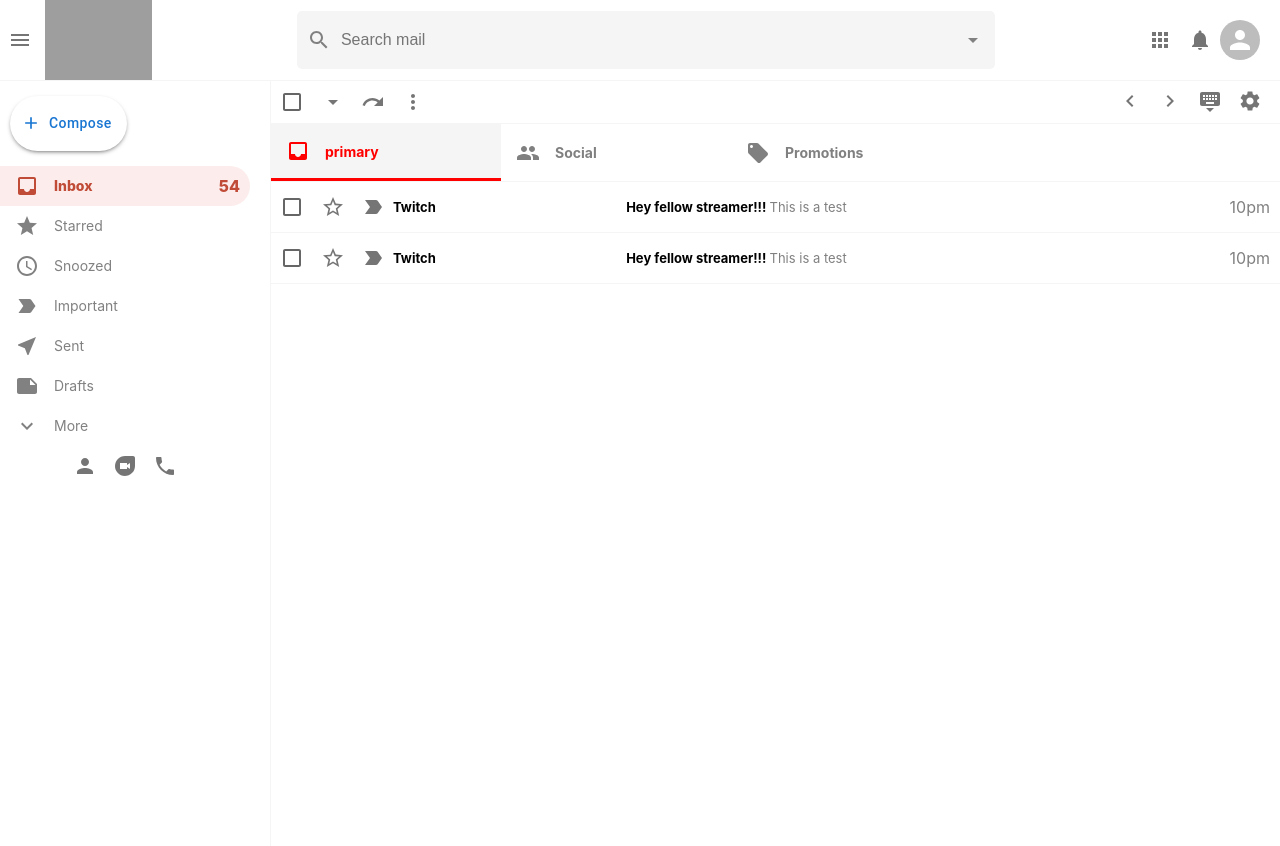
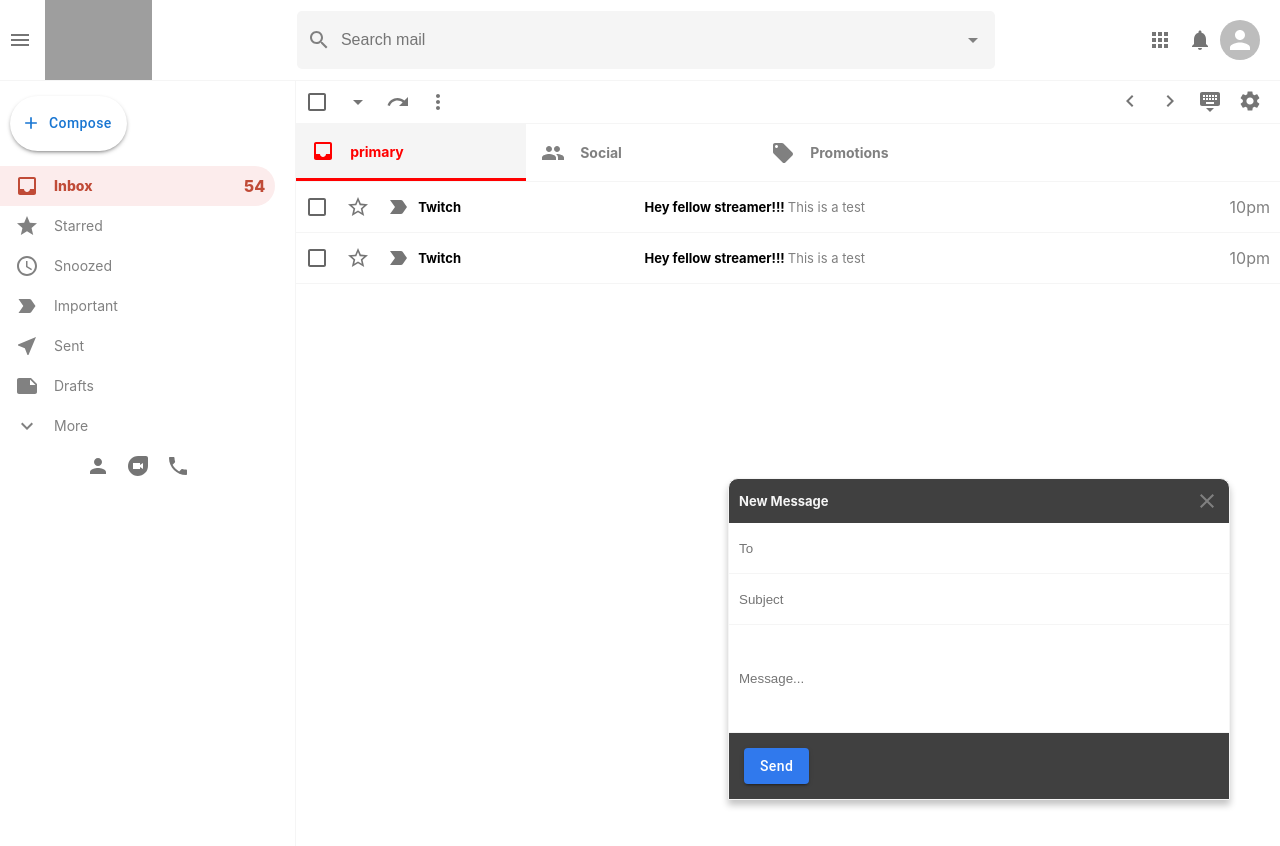
Before and after one commit to nileshparwan/gmail-clone, a React (Create React App) app: page / in a window 1280 px wide. Shown: the top 846 px of the page. Built offline with nearby package versions, Linux system fonts and the light colour scheme; grey boxes are pictures that could not be loaded.

Commit message:
css issues

```diff
--- a/package.json
+++ b/package.json
@@ -13,6 +13,7 @@
     "@testing-library/user-event": "^14.4.3",
     "react": "^18.2.0",
     "react-dom": "^18.2.0",
+    "react-hook-form": "^7.40.0",
     "react-redux": "^8.0.5",
     "react-router-dom": "^6.4.5",
     "react-scripts": "5.0.1",
--- a/src/App.css
+++ b/src/App.css
@@ -6,3 +6,11 @@
   display: flex;
   height: 100vh;
 }
+
+.app__sidebar {
+  flex: 0.3;
+  display: flex;
+  min-width: 200px;
+  max-width: 300px;
+  border-right: 1px solid whitesmoke;
+}
--- a/src/App.js
+++ b/src/App.js
@@ -1,14 +1,18 @@
 import React from 'react';
 import { BrowserRouter, Routes, Route } from "react-router-dom";
+// import { useDispatch } from "react-redux"
 import Header from './components/Header';
 import Sidebar from './components/Sidebar';
 import EmailList from './components/EmailList';
 import Mail from './components/Mail';
+import SendMail from './components/SendMail';
 
 import './App.css';
 
 
 function App() {
+  // const dispatch = useDispatch();
+
   return (
     <BrowserRouter>
 
@@ -29,8 +33,9 @@
                 routes for. */}
               {/* <Route path="*" element={<NoMatch />} /> */}
           </Routes>
+        </div>
 
-        </div>
+        <SendMail />
       </div>
     </BrowserRouter>
   );
--- a/src/app/store.js
+++ b/src/app/store.js
@@ -1,7 +1,8 @@
 import { configureStore } from '@reduxjs/toolkit';
+import mailReducer from '../features/mailSlice';
 
 export const store = configureStore({
   reducer: {
-
+    mail: mailReducer
   },
 });
--- a/src/components/EmailList.css
+++ b/src/components/EmailList.css
@@ -1,6 +1,7 @@
 .emailList {
     flex: 1;
     overflow: scroll;
+    overflow-x: hidden;
 }
 
 .emailList__settings {
--- /dev/null
+++ b/src/components/SendMail.css
@@ -0,0 +1,65 @@
+.sendMail {
+    position: absolute;
+    bottom: 0px;
+    right: 50px;
+    background-color: #404040;
+    width: 40%;
+    height: 40%;
+    max-width: 500px;
+    border-top-left-radius: 10px;
+    border-top-right-radius: 10px;
+    display: flex;
+    flex-direction: column;
+    border: 1px solid whitesmoke;
+    box-shadow: 0px 5px 7px 0px rgba(0, 0, 0, 0.24);
+}
+
+.sendMail__header{
+    padding: 10px;
+    display: flex;
+    justify-content: space-between;
+    align-items: center;
+    color: gray;
+}
+
+.sendMail__header > h3 {
+    color: whitesmoke;
+    font-size: 13px;
+}
+
+.sendMail__send {
+    background-color: #3079ed !important;
+    text-transform: capitalize !important;
+    margin: 15px !important;
+}
+
+.sendMail__close {
+    cursor: pointer;
+}
+
+.sendMail > form {
+    display: flex;
+    flex:1;
+    flex-direction: column;
+}
+
+.sendMail__error {
+    background-color: white;
+    color: red;
+    text-align: right;
+    padding: 2px;
+    font-size: 12px;
+}
+
+
+.sendMail > form > input {
+    height: 30px;
+    padding: 10px;
+    border: none;
+    border-bottom: 1px solid whitesmoke;
+    outline: none;
+}
+
+.sendMail__message {
+    flex: 1;
+}
--- /dev/null
+++ b/src/components/SendMail.js
@@ -0,0 +1,69 @@
+import React from 'react';
+import CloseIcon from '@mui/icons-material/Close';
+import { Button } from '@mui/material';
+import { useForm } from 'react-hook-form';
+import './SendMail.css';
+
+const SendMail = () => {
+  const { register, formState: { errors }, handleSubmit } = useForm();
+
+  const onSubmit = (data) => {
+    console.log(data);
+  };
+
+  return (
+    <div className='sendMail'>
+      <div className="sendMail__header">
+        <h3>New Message</h3>
+
+        <CloseIcon className='sendMail__close' />
+      </div>
+
+      <form onSubmit={handleSubmit(onSubmit)}>
+        <input
+          id="to"
+          name="to"
+          placeholder="To"
+          type="text"
+          {...register("to", { required: true })}
+          aria-invalid={errors.to ? "true" : "false"}
+        />
+        {errors.to && <p className='sendMail__error' role="alert">To is Required!</p>}
+
+        <input
+          id="subject"
+          name="subject"
+          placeholder="Subject"
+          type="text"
+          {...register("subject", { required: true })}
+          aria-invalid={errors.subject ? "true" : "false"}
+        />
+        {errors.to && <p className='sendMail__error' role="alert">Subject is Required!</p>}
+
+        <input
+          id="message"
+          name="message"
+          placeholder="Message..."
+          type="text"
+          className='sendMail__message'
+          {...register("message", { required: true })}
+          aria-invalid={errors.message ? "true" : "false"}
+        />
+        {errors.to && <p className='sendMail__error' role="alert">Message is Required!</p>}
+
+        <div className="sendMail__options">
+          <Button
+            className='sendMail__send'
+            variant='contained'
+            color='primary'
+            type='submit'
+          >
+            Send
+          </Button>
+        </div>
+      </form>
+    </div>
+  );
+};
+
+export default SendMail;
--- a/src/components/Sidebar.css
+++ b/src/components/Sidebar.css
@@ -1,10 +1,9 @@
 .sidebar {
-    flex:0.3;
-    width: 250px;
+    /* flex:0.3;  */
+    /* width: 250px; */
     height: 100vh;
-    max-width: 300px;
+    width: 100%;
     padding-right: 20px;
-    border-right: 1px solid whitesmoke;
 }
 
 .sidebar__compose {
--- /dev/null
+++ b/src/features/mailSlice.js
@@ -0,0 +1,26 @@
+import { createSlice } from '@reduxjs/toolkit';
+
+export const mailSlice = createSlice({
+    name: 'mail',
+    initialState: {
+        value:"",
+        sendMessageIsOpen: true
+    },
+    reducers: {
+        openSendMessage: state => {
+            state.sendMessageIsOpen = true;
+        },
+        closeSendMessage: state => {
+            state.sendMessageIsOpen = false;
+        }
+    }
+});
+
+// functions
+export const { openSendMessage, closeSendMessage } = mailSlice.actions;
+
+// states
+export const selectSendMessageIsOpen = (state) => state.mail.sendMessageIsOpen;
+
+// reducer
+export default mailSlice.reducer;
```
Also changed, not shown: 1 other file (tests, documents, lock files or other folders).
